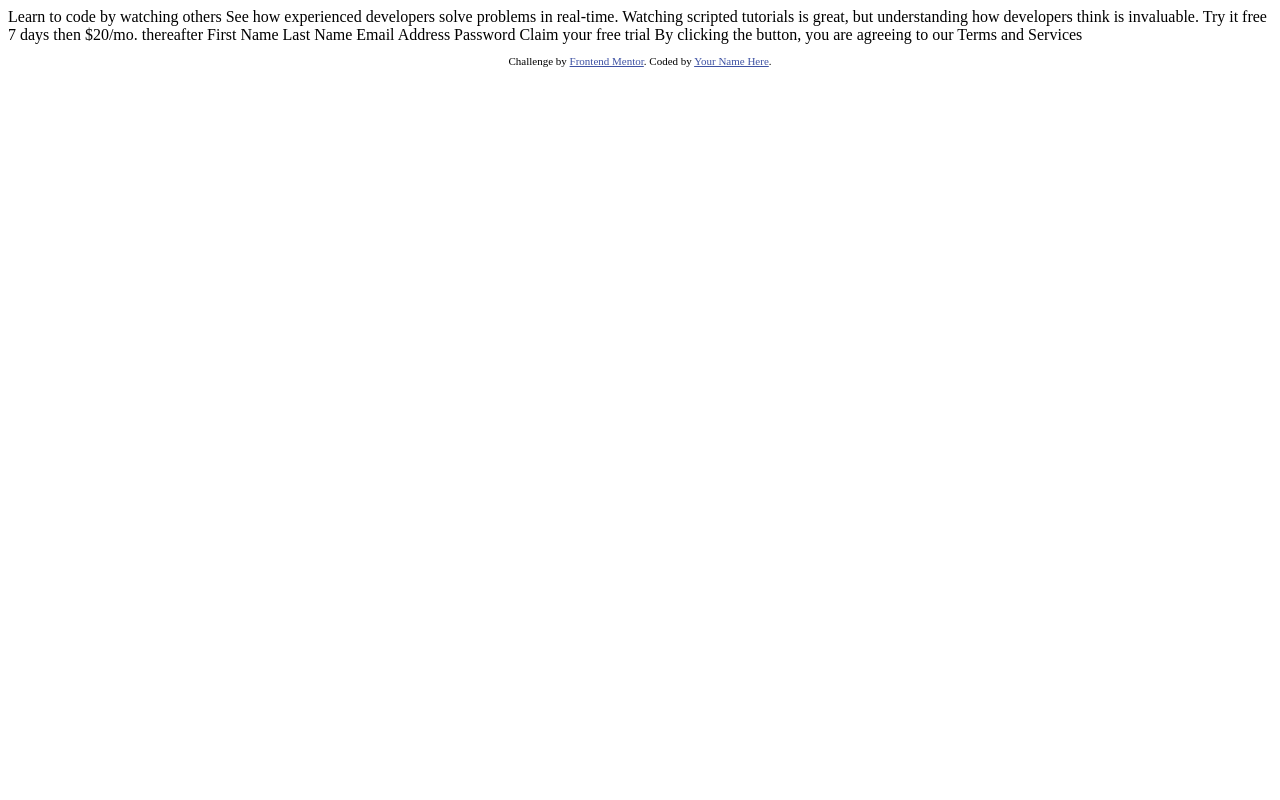
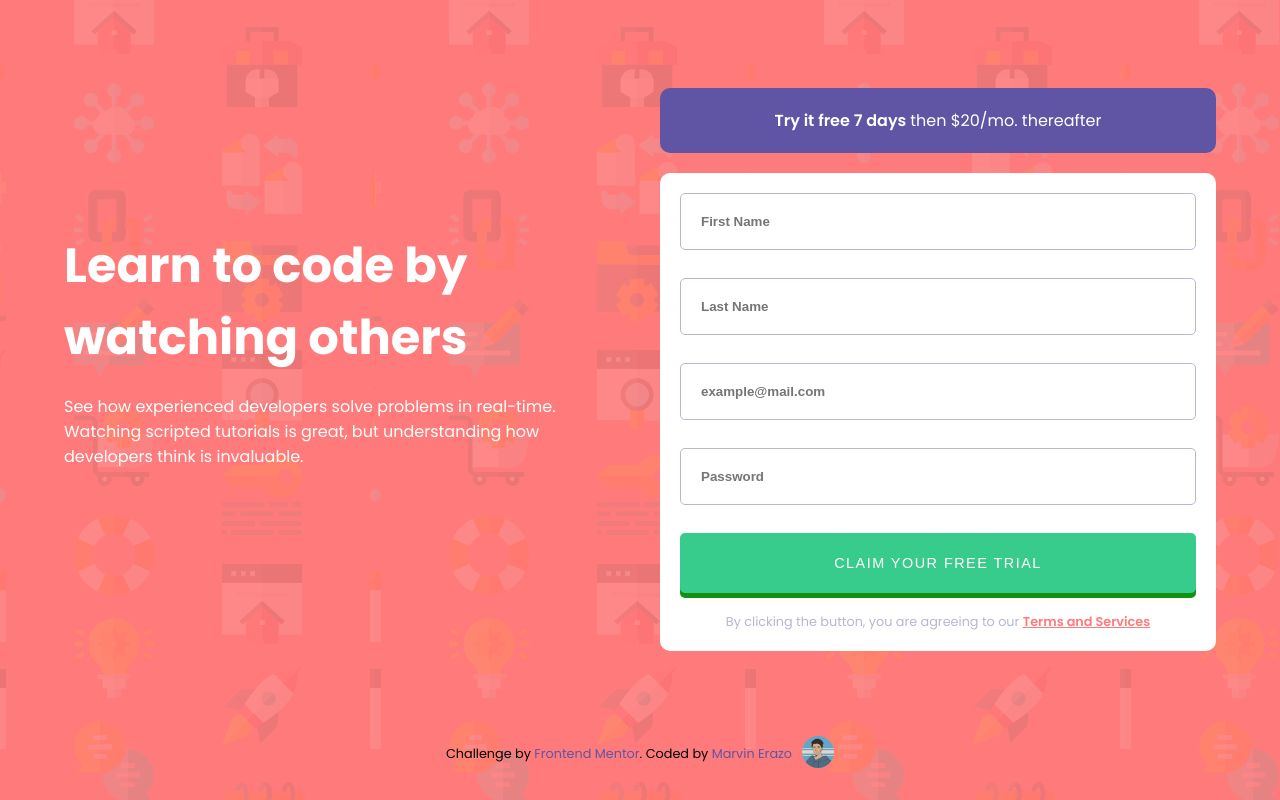
Before and after one commit to Marvin-Erazo/intro-component-with-signup-form, a plain HTML site: page index.html in a window 1280 px wide. Drawn offline with nearby package versions, Linux system fonts and the light colour scheme.

Commit message:
end design

```diff
--- /dev/null
+++ b/SASS/_footer.scss
@@ -0,0 +1,23 @@
+footer{
+  width: 100%;
+  font-size: .8rem;
+  display: flex;
+  align-items: center;
+  padding: 0 10px;
+  justify-content: center;
+
+  a{
+    text-decoration: none;
+    color: $blue
+  }
+
+  img{
+    border-radius: 50%;
+    -webkit-border-radius: 50%;
+    -moz-border-radius: 50%;
+    -ms-border-radius: 50%;
+    -o-border-radius: 50%;
+
+    margin-left: 10px;
+  }
+}
--- /dev/null
+++ b/SASS/_form.scss
@@ -0,0 +1,83 @@
+form{
+  background-color: #fff;
+  border-radius: 10px;
+  -webkit-border-radius: 10px;
+  -moz-border-radius: 10px;
+  -ms-border-radius: 10px;
+  -o-border-radius: 10px;
+  padding: 20px;
+}
+
+input{
+  width: 100%;
+  padding: 20px;
+  border-radius: 5px;
+  -webkit-border-radius: 5px;
+  -moz-border-radius: 5px;
+  -ms-border-radius: 5px;
+  -o-border-radius: 5px;
+  border: 1px solid $grayish-blue;
+  font-weight: 600;
+  display: flex;
+
+  &:valid{
+    border: 2px solid $green;
+  }
+
+  &:focus{
+    border: 2px solid $grayish-blue;
+    background-image: none;
+  }
+}
+
+.invalid{
+  border: 2px solid $red;
+  background: url("../images/icon-error.svg") no-repeat center right 3%;
+}
+
+.input-container{
+  width: 100%;
+  display: flex;
+  flex-direction: column;
+}
+
+.alert{
+  visibility: hidden;
+  color: $red;
+  text-align: right;
+  font-size: .8rem;
+  font-style: oblique;
+  margin-bottom: 10px;
+}
+
+.submit{
+  display: block;
+  text-align: center;
+  background-color: $green;
+  color: #fff;
+  font-weight: 500;
+  font-size: .9rem;
+  letter-spacing: 1.5px;
+  cursor: pointer;
+  border: none;
+  outline: none;
+  box-shadow: 0px 5px 0px #129212;
+
+  &:active {
+    transform:translateY(2px);
+    box-shadow: 0px 3px 0px #129212;
+  }
+}
+//falta box shadow
+
+.terms{
+  text-align: center;
+  font-size: .8rem;
+  color: $grayish-blue;
+  margin-top: 20px;
+
+  a{
+    color: $red;
+    font-weight: 600;
+  }
+}
--- /dev/null
+++ b/SASS/_free_trial.scss
@@ -0,0 +1,17 @@
+.trial{
+  text-align: center;
+  color: #fff;
+
+  margin-bottom: 20px;
+  padding: 20px 60px;
+  border-radius: 10px;
+  -webkit-border-radius: 10px;
+  -moz-border-radius: 10px;
+  -ms-border-radius: 10px;
+  -o-border-radius: 10px;
+  background-color: $blue;
+
+  span{
+    font-weight: 600;
+  }
+}
--- /dev/null
+++ b/SASS/_media.scss
@@ -0,0 +1,30 @@
+@media screen and (max-width: 1024px) and (min-width: 768px){
+  main{
+    width: 70%;
+  }
+}
+
+@media screen and (min-width: 1025px){
+  body{
+    height: 100vh;
+  }
+
+  main{
+    max-width: 1300px;
+    display: grid;
+    grid-template-columns: repeat(2,1fr);
+    column-gap: 40px;
+  }
+
+
+  .title-content{
+    display: flex;
+    flex-direction: column;
+    justify-content: center;
+    text-align: left;
+
+    h1{
+      font-size: 3rem;
+    }
+  }
+}
--- /dev/null
+++ b/SASS/_title_content.scss
@@ -0,0 +1,16 @@
+.title-content{
+  text-align: center;
+  color: #fff;
+
+  h1{
+    margin-bottom: 20px;
+    font-weight: 700;
+    font-size: 2rem;
+  }
+
+  p{
+    margin-bottom: 40px;
+  }
+}
+
+//falta box shadow
--- /dev/null
+++ b/SASS/main.scss
@@ -0,0 +1,39 @@
+//CSS VARIABLES
+@import url('https://fonts.googleapis.com/css2?family=Poppins:wght@400;500;600;700&display=swap');
+
+$red: hsl(0, 100%, 74%);
+$green: hsl(154, 59%, 51%);
+$blue: hsl(248, 32%, 49%);
+$dark-blue: hsl(249, 10%, 26%);
+$grayish-blue: hsl(246, 25%, 77%);
+$fontfam: 'Poppins', sans-serif;
+
+//GLOBAL
+*{
+  margin: 0;
+  padding: 0;
+  box-sizing: border-box;
+}
+
+body{
+  font-family: $fontfam;
+  width: 100%;
+  display: grid;
+  place-items: center;
+  background: url("../images/bg-intro-mobile.png"),
+              $red;
+}
+
+//MOBILE FIRST
+main{
+  display: flex;
+  flex-direction: column;
+  width: 90%;
+  margin: 60px 0 30px 0;
+}
+
+@import "title_content";
+@import "free_trial";
+@import "form";
+@import "footer";
+@import "media";
--- a/index.html
+++ b/index.html
@@ -3,40 +3,82 @@
 <head>
   <meta charset="UTF-8">
   <meta name="viewport" content="width=device-width, initial-scale=1.0"> <!-- displays site properly based on user's device -->
+  <meta name="description" content="Intro component wuth Sign up created with HTML CSS and JS, Preprocessor SASS">
+  <meta name="keywords" content="sign up,component">
+  <meta name="author" content="Marvin Erazo">
 
-  <link rel="icon" type="image/png" sizes="32x32" href="./images/favicon-32x32.png">
+  <link rel="icon" type="image/png" sizes="32x32" href="./images/favicon.png">
+  <link rel="stylesheet" href="./CSS/main.css">
 
-  <title>Frontend Mentor | Intro component with sign up form</title>
+  <!-- GOOGLE FONTS -->
+  <link rel="preconnect" href="https://fonts.googleapis.com">
+  <link rel="preconnect" href="https://fonts.gstatic.com" crossorigin>
+  <link href="https://fonts.googleapis.com/css2?family=Poppins:wght@400;500;600;700&display=swap" rel="stylesheet">
 
-  <!-- Feel free to remove these styles or customise in your own stylesheet 👍 -->
-  <style>
-    .attribution { font-size: 11px; text-align: center; }
-    .attribution a { color: hsl(228, 45%, 44%); }
-  </style>
+  <title>Marvin Erazo | Intro component with sign up form</title>
+
 </head>
 <body>
+  <main>
+    <section class="title-content">
+      <h1>Learn to code by watching others</h1>
+      <p>
+        See how experienced developers solve problems in real-time. Watching scripted tutorials is great,
+        but understanding how developers think is invaluable.
+      </p>
+    </section>
 
-  Learn to code by watching others
+    <section class="form-container">
+      <div class="trial"><span>Try it free 7 days </span>then $20/mo. thereafter</div>
 
-  See how experienced developers solve problems in real-time. Watching scripted tutorials is great,
-  but understanding how developers think is invaluable.
+      <form action="./index.html" method="post" target="_blank" id="register-form">
+        <!-- FIRST NAME -->
+        <div class="input-container">
+          <input type="text" id="first-name" placeholder="First Name" required autocomplete="off">
+          <span class="alert">First Name cannot be empty</span>
+        </div>
 
-  Try it free 7 days then $20/mo. thereafter
+        <!-- LAST NAME -->
+        <div class="input-container">
+          <input type="text" id="last-name" placeholder="Last Name" required autocomplete="off">
+          <span class="alert">Last Name cannot be empty</span>
+        </div>
 
-  First Name
-  Last Name
-  Email Address
-  Password
+          <!-- EMIAL -->
+        <div class="input-container">
+          <input type="email" id="email" placeholder="example@mail.com" pattern="[^@\s]+@[^@\s]+\.[^@\s]+" required autocomplete="off">
+          <span class="alert">Email address invalid</span>
+        </div>
 
-  Claim your free trial
+        <!-- PASSWORD -->
+        <div class="input-container" id="password-container">
+          <input type="password" id="password" placeholder="Password" minlength="8" required autocomplete="off">
+          <span class="alert">The password should have 8 characters at least</span>
+        </div>
 
-  By clicking the button, you are agreeing to our Terms and Services
+        <input class="submit" type="submit" value="CLAIM YOUR FREE TRIAL" role="button">
+
+        <p class="terms">
+          By clicking the button, you are agreeing to our <a href="#">Terms and Services</a>
+        </p>
+
+      </form>
+    </section>
+  </main>
 
   <footer>
     <p class="attribution">
       Challenge by <a href="https://www.frontendmentor.io?ref=challenge" target="_blank">Frontend Mentor</a>.
-      Coded by <a href="#">Your Name Here</a>.
+      Coded by <a href="#">Marvin Erazo
     </p>
+    <img src="./images/favicon.png" alt="icon"></a>
   </footer>
+
+  <!-- ICONIFY -->
+  <script src="https://code.iconify.design/2/2.2.1/iconify.min.js"></script>
+  <!-- JQUERY -->
+  <script src="https://code.jquery.com/jquery-3.6.0.min.js" integrity="sha256-/xUj+3OJU5yExlq6GSYGSHk7tPXikynS7ogEvDej/m4=" crossorigin="anonymous"></script>
+  <!-- MAIN -->
+  <script src="main.js"></script>
 </body>
 </html>
--- /dev/null
+++ b/main.js
@@ -0,0 +1,67 @@
+$(document).ready(function(){
+  //Initial functions (when submit form)
+  //===============================================================
+  let formulario = document.getElementById('register-form');
+
+  $(formulario).submit(function (e) {
+    formulario.reset();
+  });
+
+  formulario.reset();
+  //================================================================
+
+  //Input events
+  //++++++++++++++++++++++++++++++++++++++++++++++++++++++++++++++
+  $("input").focus(function (e) {
+    inputValidate(this,"focus");
+  });
+
+  $("input").blur(function (e) {
+    inputValidate(this,"blur");
+  });
+
+  $("input").keyup(function (e) {
+    inputValidate(this,"input");
+  });
+  //===============================================================
+
+  //Uses when the input value is empty or dosen't carry out the condition
+  function invalidState(input,value,alert){
+    if(value){
+      alert.style.visibility = "visible";
+      $(input).addClass("invalid");
+    }
+    else{
+      alert.style.visibility = "hidden";
+      $(input).removeClass("invalid");
+    }
+  }
+
+  //MAIN FUNCTION (control the events and values)
+  //==============================================================================================================
+  function inputValidate(input,event){
+    if(input.type !== "submit"){
+
+      let empty = input.value.length === 0 ? true:false;
+      let alert = input.nextElementSibling;
+      let emailRegex = /[^@\s]+@[^@\s]+\.[^@\s]+/i;
+
+      //FOR ALL INPUTS
+      if(event === "blur" || event === "input"){
+        invalidState(input,empty,alert);
+        //invalid password/email
+        switch (input.id) {
+          case "email":
+            emailRegex.test(input.value)? invalidState(input,false,alert):invalidState(input,true,alert);
+            break;
+
+          case "password":
+            input.value.length < 8? invalidState(input,true,alert):invalidState(input,false,alert);
+            break;
+        }
+      }
+
+    }
+  }
+  //================================================================================================================
+});
```
Also changed, not shown: CSS/main.css (added), images/favicon-32x32.png (deleted), images/favicon.png (added), 2 other files.
